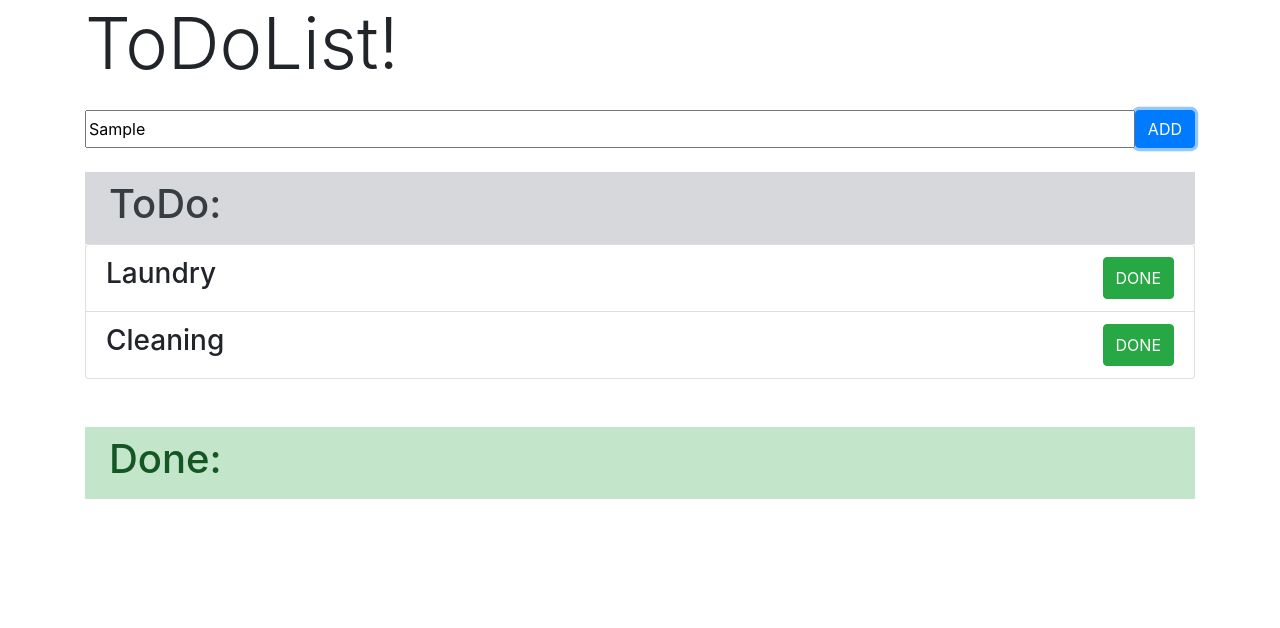
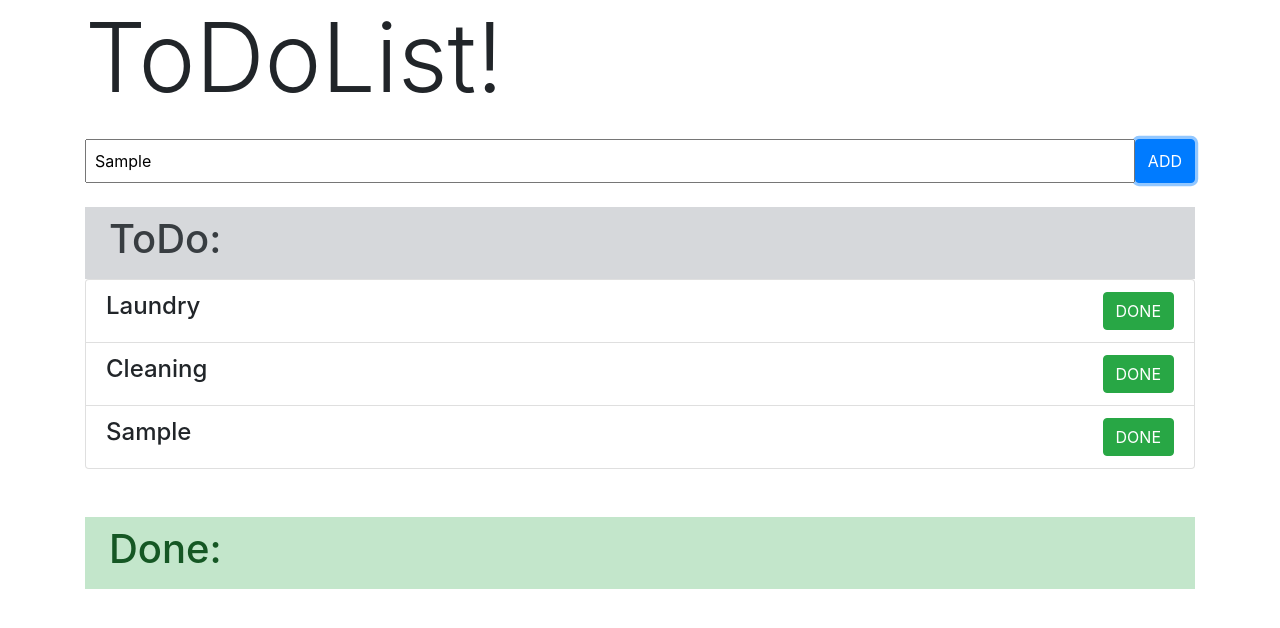
Before and after one commit to alshaDIDIT/ec-todo, a website built with Parcel: page src/index.html in a window 1280 px wide. Both pictures are taken after typing "Sample" into the empty fields and a click on the button "ADD". Built offline with nearby package versions, Linux system fonts and the light colour scheme.

Commit message:
add done, sort left

```diff
--- a/src/index.html
+++ b/src/index.html
@@ -13,11 +13,11 @@
 </head>
 <body>
     <div class="container">
-        <h1 class="display-3">ToDoList!</h1>
+        <h1 class="display-1">ToDoList!</h1>
 
         <form class="d-flex my-4" onsubmit="event.preventDefault();">
-            <input type="text" id="addAssignment" class="input-group">
-            <button class="btn btn-primary">ADD</button>
+            <input type="text" id="add-input" class="input-group p-2" placeholder="write an assignment..">
+            <button id="add-button" class="btn btn-primary">ADD</button>
         </form>
 
         <div class="d-flex justify-content-between list-group-item-secondary px-4 py-2">
--- a/src/ts/main.ts
+++ b/src/ts/main.ts
@@ -1,26 +1,29 @@
 import { Assignment } from "./models/Assignment";
 
-let ass1 = new Assignment("Laundry", false, new Date(), null);
-let ass2 = new Assignment("Cleaning", false, new Date(), null);
+let assignment1 = new Assignment("Laundry", false, new Date(), null);
+let assignment2 = new Assignment("Cleaning", false, new Date(), null);
 
-let toDos: Assignment[] = [ass1, ass2];
+let toDos: Assignment[] = [assignment1, assignment2];
+
+const done: string = "DONE";
+const undone: string = "UNDO";
 
 let toDoList: HTMLDivElement = document.getElementById("todo-list") as HTMLDivElement;
 let doneList: HTMLDivElement = document.getElementById("done-list") as HTMLDivElement;
 
+let addInput: HTMLInputElement = document.getElementById("add-input") as HTMLInputElement;
+let addButton: HTMLButtonElement = document.getElementById("add-button") as HTMLButtonElement;
+
 for (let i = 0; i < toDos.length; i++) {
     const toDo = toDos[i];
-    const done: string = "DONE";
-    const undone: string = "UNDO";
 
     let listObject = document.createElement("div");
     listObject.setAttribute("class", "d-flex list-group-item justify-content-between");
 
-    let title: HTMLHeadElement = document.createElement("h3");
+    let title: HTMLHeadElement = document.createElement("h4");
     title.innerText = toDo.title;
 
     let liButton: HTMLButtonElement = document.createElement("button");
-    liButton.setAttribute("id", "b" + i.toString());
     liButton.setAttribute("class", "btn btn-success");
     liButton.innerHTML = done;
 
@@ -32,13 +35,10 @@ for (let i = 0; i < toDos.length; i++) {
             toDo.done = true;
             liButton.setAttribute("class", "btn btn-dark");
             liButton.innerHTML = undone;
-            // title.style.color = "green";
-            listObject
             toDo.doneAt = new Date();
             doneList.appendChild(listObject);
         } else {
             toDo.done = false;
-            title.style.textDecoration = "none";
             liButton.setAttribute("class", "btn btn-success");
             liButton.innerHTML = done;
             toDo.doneAt = new Date();
@@ -49,7 +49,45 @@ for (let i = 0; i < toDos.length; i++) {
     toDoList.appendChild(listObject);
 }
 
-console.log(toDos);
+addButton.onclick = function() {
+    if (addInput.value === "") {
+        alert("Add some text");
+    }
+
+    let assignment: Assignment = new Assignment(addInput.value, false, new Date(), null);
+    toDos.push(assignment);
+
+    let listObject = document.createElement("div");
+    listObject.setAttribute("class", "d-flex list-group-item justify-content-between");
+
+    let title: HTMLHeadElement = document.createElement("h4");
+    title.innerText = assignment.title;
+
+    let liButton: HTMLButtonElement = document.createElement("button");
+    liButton.setAttribute("class", "btn btn-success");
+    liButton.innerHTML = done;
+
+    listObject.appendChild(title);
+    listObject.appendChild(liButton);
+
+    liButton.onclick = function() {
+        if(assignment.done == false) {
+            assignment.done = true;
+            liButton.setAttribute("class", "btn btn-dark");
+            liButton.innerHTML = undone;
+            assignment.doneAt = new Date();
+            doneList.appendChild(listObject);
+        } else {
+            assignment.done = false;
+            liButton.setAttribute("class", "btn btn-success");
+            liButton.innerHTML = done;
+            assignment.doneAt = new Date();
+            toDoList.appendChild(listObject);
+        }
+    };
+
+    toDoList.appendChild(listObject);
+}
 
 /* function addDone() {
     for () {
```
